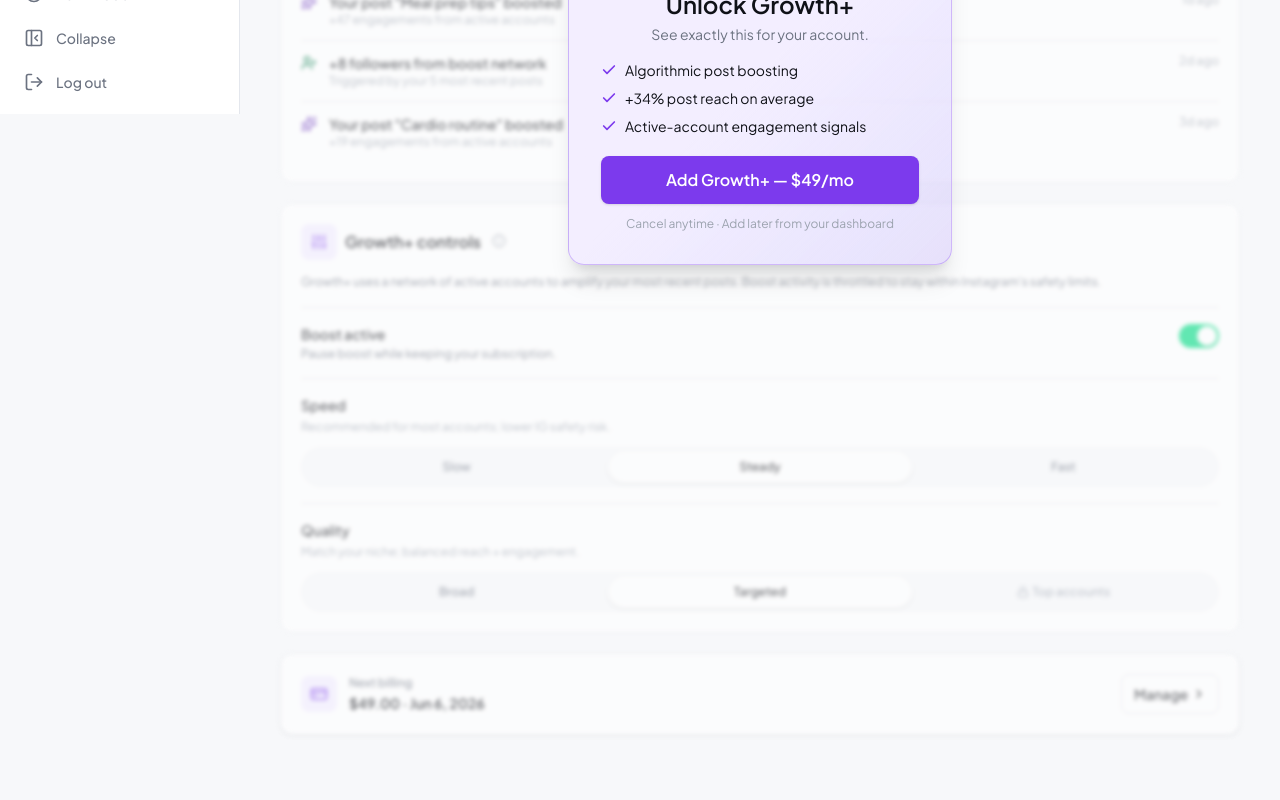
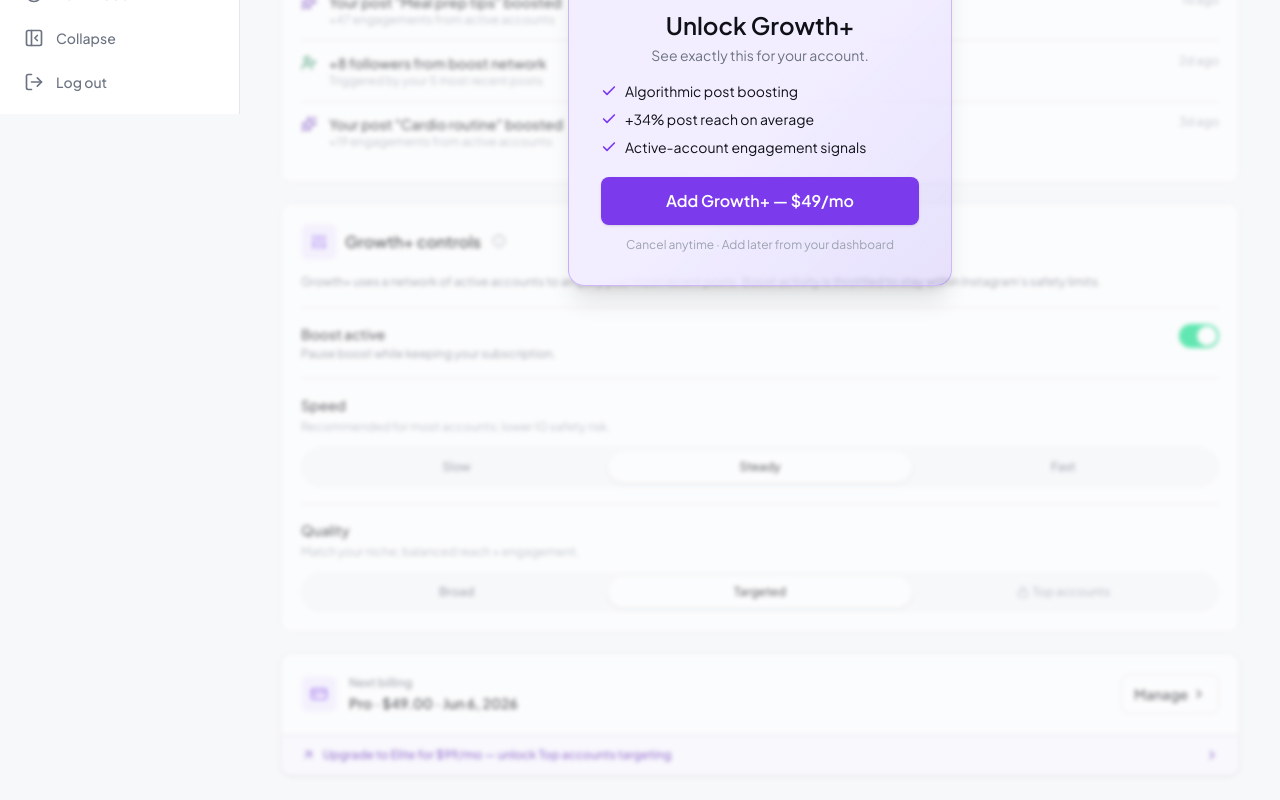
Before and after one commit to aleksandarstankovic-uiux/Kicksta, a React (Vite) app: page /growth-plus in a window 1280 px wide. Shown: the part 686-1486 px from the top of the page. Before the commit the page ends 1445 px from the top, so only its background shows below. Built offline with nearby package versions, Linux system fonts and the light colour scheme.

Commit message:
feat(growth-plus): tier-aware Billing card + new TierStrip

```diff
--- a/src/pages/growthPlus/GrowthPlusBillingCard.jsx
+++ b/src/pages/growthPlus/GrowthPlusBillingCard.jsx
@@ -1,7 +1,9 @@
 import { Link } from 'react-router-dom'
-import { ChevronRight, CreditCard } from 'lucide-react'
+import { ArrowUpRight, ChevronRight, CreditCard } from 'lucide-react'
 import CardChip from '@/components/CardChip'
 import { mockGrowthPlusNextBillingAt } from '@/mocks/user'
+import { mockGrowthPlusTierById, mockGrowthPlusTiers } from '@/mocks/growth'
+import { useGrowthConfig } from '@/stores/useGrowthConfig'
 
 function formatBillingDate(iso) {
   return new Date(iso).toLocaleDateString(undefined, {
@@ -11,17 +13,32 @@ function formatBillingDate(iso) {
   })
 }
 
-// Dedicated billing surface — separated from the Controls card so the
-// money side of the subscription has its own visual identity. Chip +
-// label + price on the left, ghost Manage button on the right.
+// Next tier above the current one, or null if already on Elite. Used
+// for the upgrade nudge ribbon at the bottom of the card.
+function nextTier(currentId) {
+  const i = mockGrowthPlusTiers.findIndex((t) => t.id === currentId)
+  if (i < 0 || i >= mockGrowthPlusTiers.length - 1) return null
+  return mockGrowthPlusTiers[i + 1]
+}
+
+// Dedicated billing surface. Shows current tier name + price + next
+// billing date. When the user isn't on Elite, a slim upgrade ribbon
+// at the bottom points to the next tier — keeps upgrade discovery
+// visible without crowding the primary "Manage" CTA.
 export default function GrowthPlusBillingCard() {
+  const tierId = useGrowthConfig((s) => s.config.growthPlusControls.tier)
+  const tier = mockGrowthPlusTierById[tierId]
+  const upgrade = nextTier(tierId)
+
   return (
-    <section className="flex items-center gap-3 rounded-xl border border-border bg-surface p-4 shadow-sm md:p-5">
+    <section className="rounded-xl border border-border bg-surface shadow-sm">
+      <div className="flex items-center gap-3 p-4 md:p-5">
         <CardChip color="purple" icon={CreditCard} />
         <div className="min-w-0 flex-1">
           <p className="text-xs font-medium text-text-secondary">Next billing</p>
           <p className="mt-0.5 text-sm font-semibold text-text-primary">
-          $49.00 · {formatBillingDate(mockGrowthPlusNextBillingAt)}
+            {tier ? `${tier.name} · $${tier.price}.00` : '$49.00'} ·{' '}
+            {formatBillingDate(mockGrowthPlusNextBillingAt)}
           </p>
         </div>
         <Link
@@ -31,6 +48,21 @@ export default function GrowthPlusBillingCard() {
           Manage
           <ChevronRight className="h-3.5 w-3.5" aria-hidden="true" />
         </Link>
+      </div>
+
+      {upgrade && (
+        <Link
+          to="/growth-plus/upgrade"
+          className="flex items-center gap-2 border-t border-border bg-purple-tint/40 px-4 py-3 text-xs font-medium text-purple-text transition-colors hover:bg-purple-tint md:px-5"
+        >
+          <ArrowUpRight className="h-3.5 w-3.5 shrink-0" aria-hidden="true" />
+          <span className="flex-1">
+            Upgrade to {upgrade.name} for ${upgrade.price}/mo — unlock{' '}
+            {upgrade.id === 'elite' ? 'Top accounts targeting' : 'Fast speed + Targeted quality'}
+          </span>
+          <ChevronRight className="h-3.5 w-3.5 shrink-0" aria-hidden="true" />
+        </Link>
+      )}
     </section>
   )
 }
--- /dev/null
+++ b/src/pages/growthPlus/GrowthPlusTierStrip.jsx
@@ -0,0 +1,31 @@
+import { Link } from 'react-router-dom'
+import { Crown } from 'lucide-react'
+import { mockGrowthPlusTierById } from '@/mocks/growth'
+import { useGrowthConfig } from '@/stores/useGrowthConfig'
+
+// Slim "current tier" strip between the metrics row and the activity
+// feed. Identifies the active plan at-a-glance and gives users an
+// always-visible path to the tier compare. Renders as a single line
+// at all breakpoints — narrow vertical footprint by design.
+export default function GrowthPlusTierStrip() {
+  const tierId = useGrowthConfig((s) => s.config.growthPlusControls.tier)
+  const tier = mockGrowthPlusTierById[tierId]
+  if (!tier) return null
+
+  return (
+    <div className="flex items-center gap-2 rounded-xl border border-border bg-surface px-4 py-3 shadow-sm md:px-5">
+      <Crown className="h-4 w-4 shrink-0 text-purple-text" aria-hidden="true" />
+      <p className="min-w-0 flex-1 truncate text-sm text-text-secondary">
+        You're on{' '}
+        <span className="font-semibold text-text-primary">{tier.name}</span>
+        <span className="text-text-muted"> — {tier.tagline}</span>
+      </p>
+      <Link
+        to="/growth-plus/upgrade"
+        className="shrink-0 text-xs font-medium text-purple-text hover:underline"
+      >
+        Compare tiers
+      </Link>
+    </div>
+  )
+}
```
Lines whose indentation alone changed are shown as unchanged.
